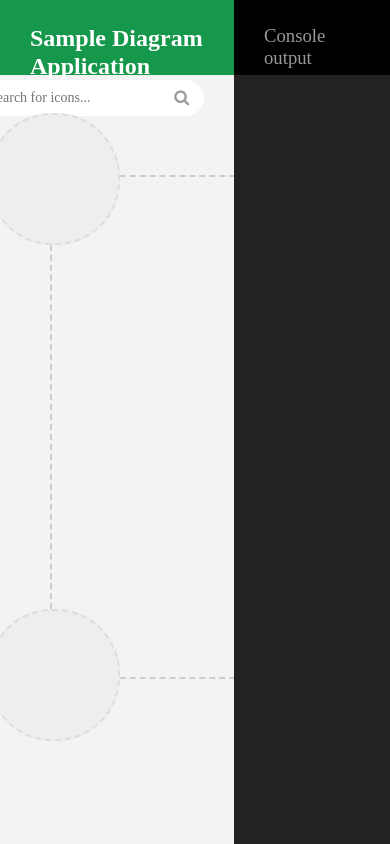
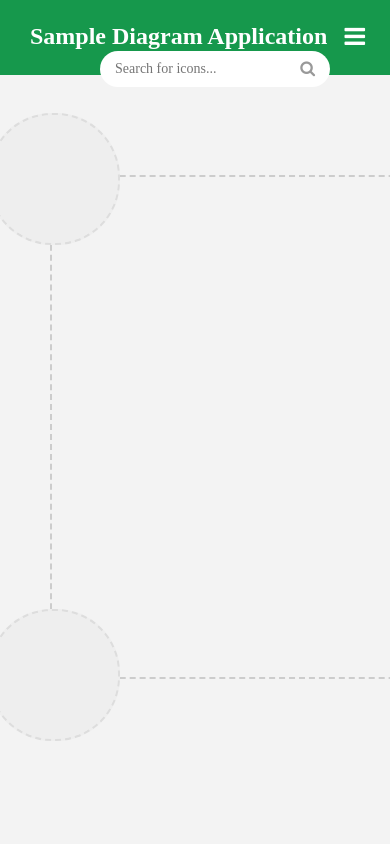
Before and after one commit to iconfinder/api-demo, a plain HTML site: page index.html in a window 390 px wide. Drawn offline with nearby package versions, Linux system fonts and the light colour scheme.

Commit message:
Responsive UI

```diff
--- a/app.css
+++ b/app.css
@@ -26,11 +26,14 @@ main {
 
 main header {
     background: #16984C;
+    padding-top: 20px;
+    padding-bottom: 30px;
 }
 
 main header h1 {
     color: #fff;
     margin: 0;
+    margin-top: 3px;
     font-size: 24px;
     float: left;
 }
@@ -179,3 +182,42 @@ aside header h3 {
     padding-bottom: 15px;
     border-bottom: 1px solid #333;
 }
+
+.toggle-console {
+    display: none;
+    position: absolute;
+    top: 20px;
+    right: 15px;
+    background: none;
+    border: none;
+    color: #fff;
+    font-size: 24px;
+    padding: 4px 10px;
+}
+
+@media (max-width: 1024px) {
+    aside {
+        display: none;
+        position: fixed;
+        width: 100%;
+    }
+
+    aside.active {
+        display: block;
+        z-index: 2000;
+    }
+
+    main {
+        width: 100%;
+    }
+
+    main header form {
+        position: relative;
+        right: 30px;
+    }
+
+    .toggle-console {
+        display: inline-block;
+        z-index: 5000;
+    }
+}
--- a/app.js
+++ b/app.js
@@ -97,6 +97,10 @@ var app = {
                 $('.results').fadeIn();
             }
         });
+
+        $('.toggle-console').on('click', function() {
+            $('aside').toggleClass('active');
+        });
     },
 
     init: function() {
--- a/index.html
+++ b/index.html
@@ -46,6 +46,9 @@
         </aside>
 
 
+        <button type="button" class="toggle-console"><i class="fa fa-bars"></i></button>
+
+
         <script type="text/template" id="result-template">
             <img src="{{ url }}" alt="" width="64" data-icon-id="{{ icon_id }}">
         </script>
```
